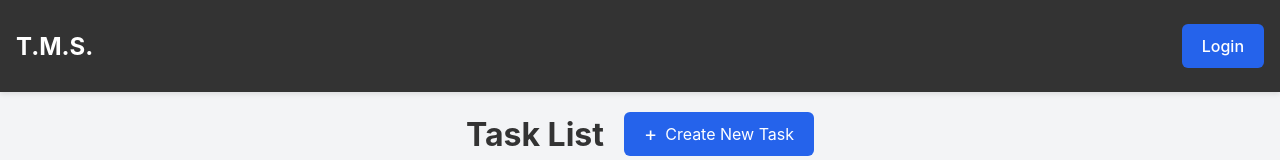
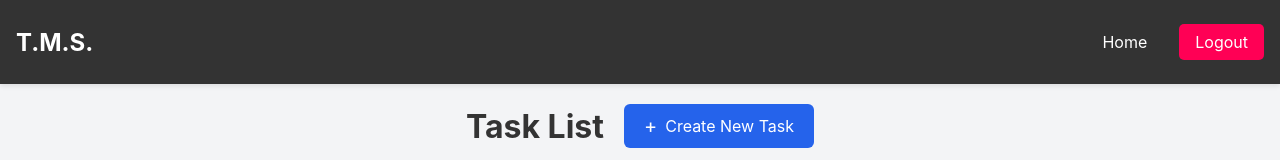
Before and after one commit to y4th4rthh/task-management-system, a React (Create React App) app: page /home in a window 1280 px wide. Shown: the top 160 px of the page. Built offline with nearby package versions, Linux system fonts and the light colour scheme; no server answers.

Commit message:
Styling changes to Navbar

```diff
--- a/src/components/Navbar.jsx
+++ b/src/components/Navbar.jsx
@@ -2,15 +2,17 @@ import React from 'react';
 import '../styles/Navbar.css';
 import { Link } from 'react-router-dom';
 import { useNavigate,useLocation } from 'react-router-dom';
+import { useParams } from 'react-router-dom';
 
 const Navbar = () => {
     const navigate = useNavigate();
     const location = useLocation();
     const isAuthenticated = !!localStorage.getItem('token');
+     const { taskId } = useParams();
 
     const handleLogout = () => {
         localStorage.removeItem('token');
-        navigate('/');
+        // navigate('/');
     };
     return (
 
@@ -19,10 +21,10 @@ const Navbar = () => {
             <ul>
 
 
-                {isAuthenticated ? (
+                {location.pathname === "/home" || location.pathname === "/edit-task" || location.pathname === `/tasks/${taskId}` || location.pathname === `/edit-task/${taskId}` ? (
                     <>
                     <li><Link to="/home">Home</Link></li>
-                    <li><button className="logout-button" onClick={handleLogout}>Logout</button></li>
+                    <li><Link to="/" className="logout-button" onClick={handleLogout}>Logout</Link></li>
                     </>
                 ) : (
                     <>
--- a/src/styles/Navbar.css
+++ b/src/styles/Navbar.css
@@ -55,7 +55,7 @@ nav ul li a:hover {
     background-color:#007bff;
     border: none;
     color: #fff;
-    padding: 0rem 0.5rem;
+    padding: 0.5rem 1rem;
     border-radius: 5px;
     cursor: pointer;
     transition: background 0.3s;
```
